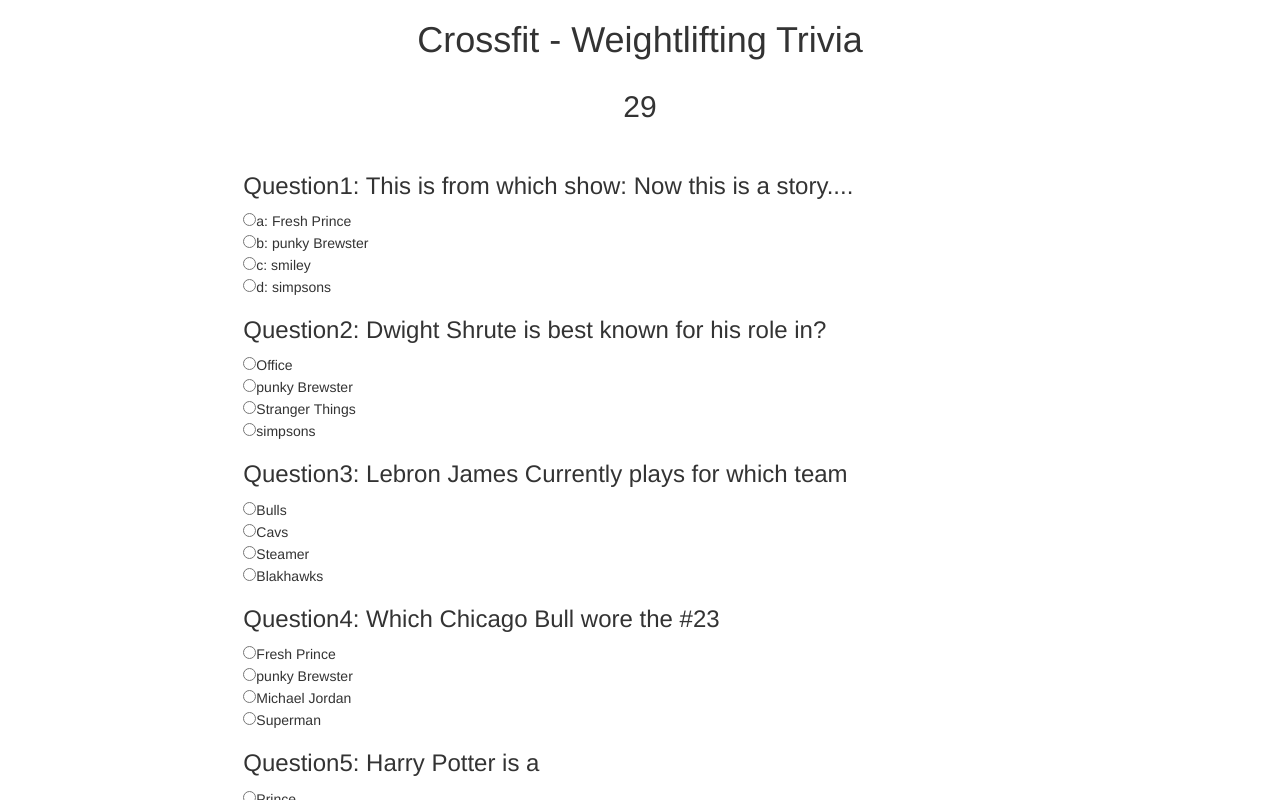
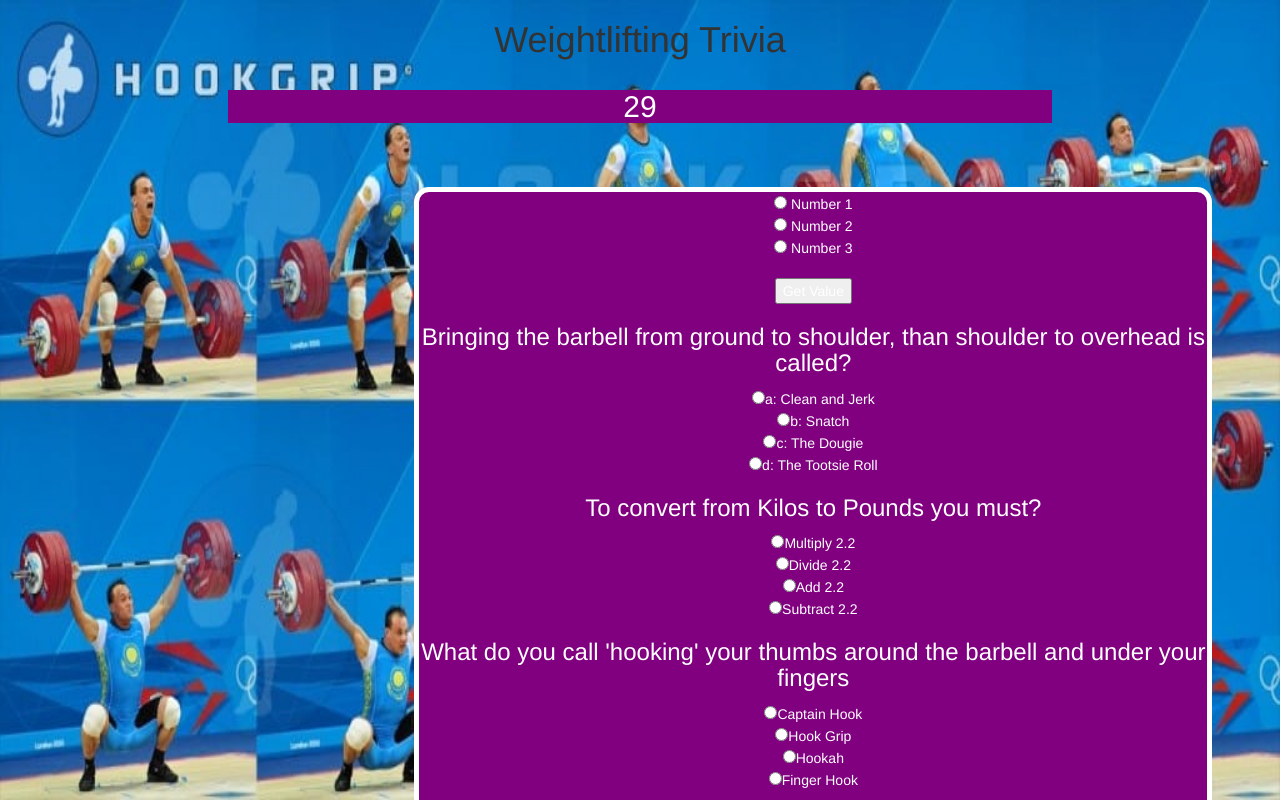
Before and after one commit to dtinimbang/TriviaGame, a plain HTML site: page index.html in a window 1280 px wide. Both pictures are taken after a click on the button "Start". Shown: the top 800 px of the page. Drawn offline with nearby package versions, Linux system fonts and the light colour scheme.

Commit message:
working on radio buttons

```diff
--- a/assets/css/style.css
+++ b/assets/css/style.css
@@ -0,0 +1,50 @@
+body {
+
+	background-image: url("../images/snatch.jpg");
+	background-repeat: no-repeat;
+    background-attachment: fixed;
+    background-position: center;
+    /*background-size: contain;*/
+
+    background-size: 100% 100%;
+
+	text-align: center;
+
+}
+
+#mid_game_container {
+
+
+
+
+	box-sizing: border-box;
+
+	text-align: center;
+	color: white;
+
+
+	margin-top: 3%;
+	/*height: 1200px;*/
+	height: auto;
+	padding-bottom: 50px;
+
+	margin-right: 15%;
+	margin-left: 15%;
+
+
+	background-color: purple;
+
+	border-style: solid;
+	border-width: 5px;
+	border-color: white;
+
+	border-radius: 15px;
+}
+
+#show-number{
+	box-sizing: border-box;
+
+	text-align: center;
+	color: white;
+	background-color: purple;
+}
--- a/assets/javascript/app.js
+++ b/assets/javascript/app.js
@@ -51,30 +51,18 @@
 
 
 
-// $('#startBtn').on('click', function(){
-// 	$(this).hide();
-// 	newGame();
-// });
-
-// $('#startOverBtn').on('click', function(){
-// 	$(this).hide();
-// 	newGame();
-// });
-
-
-
-// }
-
 
 
 	// Intialize the game with hidden Divs
 	$("#mid_game_container").hide();
 	$("#end_container").hide();
 
+    var correctCount=0;
+    var wrongCount=0;
+    var unansweredCount=0;
 
 
-	// Set Scroll position so it looks good
-	//window.scrollTo(0, 500);
+	;
 
 
 
@@ -100,47 +88,47 @@
 // going to try and redo this with answers in a array.
     var triviaGame = [
          {
-            q1: "Question1: This is from which show: Now this is a story....",
-            a: "a:  Fresh Prince",
-            b: "b:  punky Brewster",
-            c: "c:  smiley",
-            d: "d:  simpsons",
+            q1: "Bringing the barbell from ground to shoulder, than shoulder to overhead is called?",
+            a: "a:  Clean and Jerk",
+            b: "b:  Snatch",
+            c: "c:  The Dougie",
+            d: "d:  The Tootsie Roll",
             correct: "a"
         },
 
         {
-            q2: "Question2: Dwight Shrute is best known for his role in?",
-            a: "Office",
-            b: "punky Brewster",
-            c: "Stranger Things",
-            d: "simpsons",
+            q2: "To convert from Kilos to Pounds you must?",
+            a: "Multiply 2.2",
+            b: "Divide 2.2",
+            c: "Add 2.2",
+            d: "Subtract 2.2",
             correct: "a"
         },
 
         {
-            q3: "Question3: Lebron James Currently plays for which team",
-            a: "Bulls",
-            b: "Cavs",
-            c: "Steamer",
-            d: "Blakhawks",
+            q3: "What do you call 'hooking' your thumbs around the barbell and under your fingers",
+            a: "Captain Hook",
+            b: "Hook Grip",
+            c: "Hookah",
+            d: "Finger Hook",
             correct: "b"
         },
 
         {
-            q4: "Question4: Which Chicago Bull wore the #23",
-            a: "Fresh Prince",
-            b: "punky Brewster",
-            c: "Michael Jordan",
-            d: "Superman",
+            q4: "Which shoe does not produce an Olympic lifting shoe",
+            a: "Nike",
+            b: "Adidas",
+            c: "Sketchers",
+            d: "No Bull",
             correct: "c"
         },
 
         {
-            q5: "Question5: Harry Potter is a ",
-            a: "Prince",
-            b: "wizard",
-            c: "soccer player",
-            d: "model",
+            q5: "A green plate is equal to how many pounds?",
+            a: "10",
+            b: "25",
+            c: "45",
+            d: "55",
             correct: "b"
         },
     ]
@@ -187,14 +175,19 @@
 $("#q5d").append(triviaGame[4].d);
 
 
-var correctCount=0;
-var wrongCount=0;
-var unansweredCount=0;
+
+    $('#done_button').click(function() {
+        var selValue = $('input[name=rbnNumber]:checked').val();
+        $('p').html('<br/>Selected Radio Button Value is : <b>' + selValue + '</b>');
+    });
+
 
 // //==============================
 // //       LOGIC
 // //==============================
 var q1 = triviaGame[0].q1
+var Q1 = $('input:radio[name="q1"]:checked').val();
+console.log(Q1);
 var q1a = triviaGame[0].a
 var q1b = triviaGame[0].b
 var q1c = triviaGame[0].c
@@ -230,27 +223,27 @@
 var q5Correct = triviaGame[0].correct
 
 
-
-if(q1 === undefined){
-    unansweredCount++;
-}
-else if(q1 === q1a){
-    correctCount++;
-    console.log(hello)
-}
-else{
-    wrongCount++;
-}
+console.log(q1);
+console.log(q1a);
+// if(q1 === q1a){
+//     correctCount++;
+//     console.log(hello)
+// }
+// else{
+//     wrongCount++;
+// }
 
 
 
 // User finishes before time is up and clicks done
 $("#done_button").on("click", function(){
 
-    // Stop the countdown and run the timeUp function
-    //clearInterval(startCountdown);
-    count = 0; // <---- Needed a hack since I couldn't get the clearInterval function to work... It's been a long week :/
+    // trying to get done function to work
+    $("#mid_game_container").hide();
+    $("#start_container").hide();
+    console.log(correctCount);
     return;
+
 
     });
 
@@ -342,7 +335,7 @@
         // After answers are validated, display the score results
 		$('#correct_answers').html(correctCount);
 		$('#wrong_answers').html(wrongCount);
-		$('#unanswered').html(unansweredCount);
+
 
 
 		// Show the completed Score Div
--- a/index.html
+++ b/index.html
@@ -30,7 +30,7 @@
     * Don't forget to include a countdown timer. -->
       <div id = "container">
 <header>
-  <center><h1> Crossfit - Weightlifting Trivia</h1></center>
+  <center><h1> Weightlifting Trivia</h1></center>
   <div id="startBtn"></div>
   </header>
 <body>
@@ -59,6 +59,12 @@
       <div id = mid_game_container>
 
 
+        <input type="radio" name="rbnNumber" value="1" /> Number 1<br/>
+        <input type="radio" name="rbnNumber" value="2" /> Number 2 <br/>
+        <input type="radio" name="rbnNumber" value="3" /> Number 3
+        <br/><br/>
+        <input type="button" id="btnGetValue" Value="Get Value" />
+        <p></p>
 
      <form name = 'quizForm' on submit = "return submitAnswers()">
        <h3 id = "qOne"></h3>
@@ -93,13 +99,13 @@
        <br><br>
 
        <h1 id ="" value="Submit Answers">
+       </div>
+       <!-- End of the game -->
+	  	<div id = end_container>
+        <!-- Static Game Logo -->
+        <h1 class = "btnbtn">Click button below when finished</h1>
 
-       <!-- End of the game -->
-		<div id = end_container>
-        <!-- Static Game Logo -->
-        <h1 class = "btnbtn">CROSSFIT!</h1>
-
-        <button id = "done_button">All Done!</h1>
+        <button id = "done_button" class="btn-primary">All Done!</button>
         <br>
 
         <h1>Correct Answers: <span id = "correct_answers">0</span></h1>
@@ -108,8 +114,9 @@
       </div>
 
        </form>
+      </div>
       </section>
-      </div>
+
 
 
 
```
Also changed, not shown: assets/images/Weight+Lifting+Snatch.jpg (added), assets/images/snatch.jpg (added).
